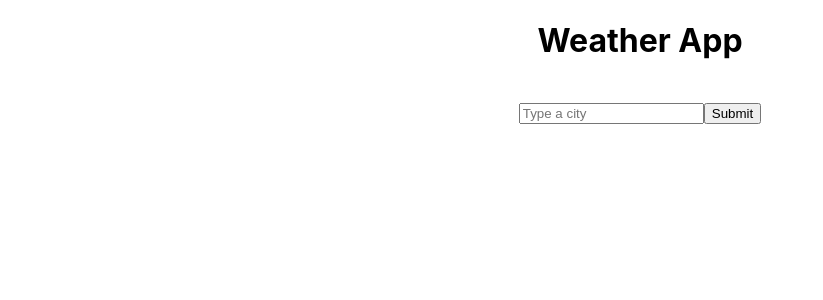
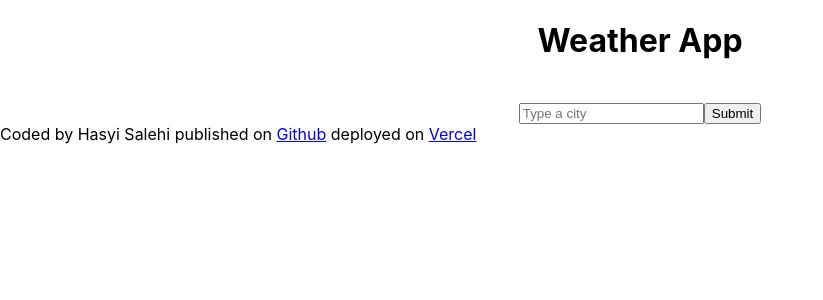
Before and after one commit to Squiggly7525/My-Weather-App-React, a React (Create React App) app: page / in a window 1280 px wide. Shown: the top 300 px of the page, without its empty margins (0-823 px from the left). Built offline with nearby package versions, Linux system fonts and the light colour scheme.

Commit message:
added footer info

```diff
--- a/src/index.js
+++ b/src/index.js
@@ -11,6 +11,12 @@ root.render(
     <div className="App">
       <h1>Weather App</h1> <br /> <Weather />
     </div>
+    <footer>
+      Coded by Hasyi Salehi published on{" "}
+      <a href="https://github.com/Squiggly7525/Weather-app-react">Github</a>{" "}
+      deployed on{" "}
+      <a href="https://weather-app-react-kappa-six.vercel.app/"> Vercel</a>
+    </footer>
   </React.StrictMode>
 );
 
```
